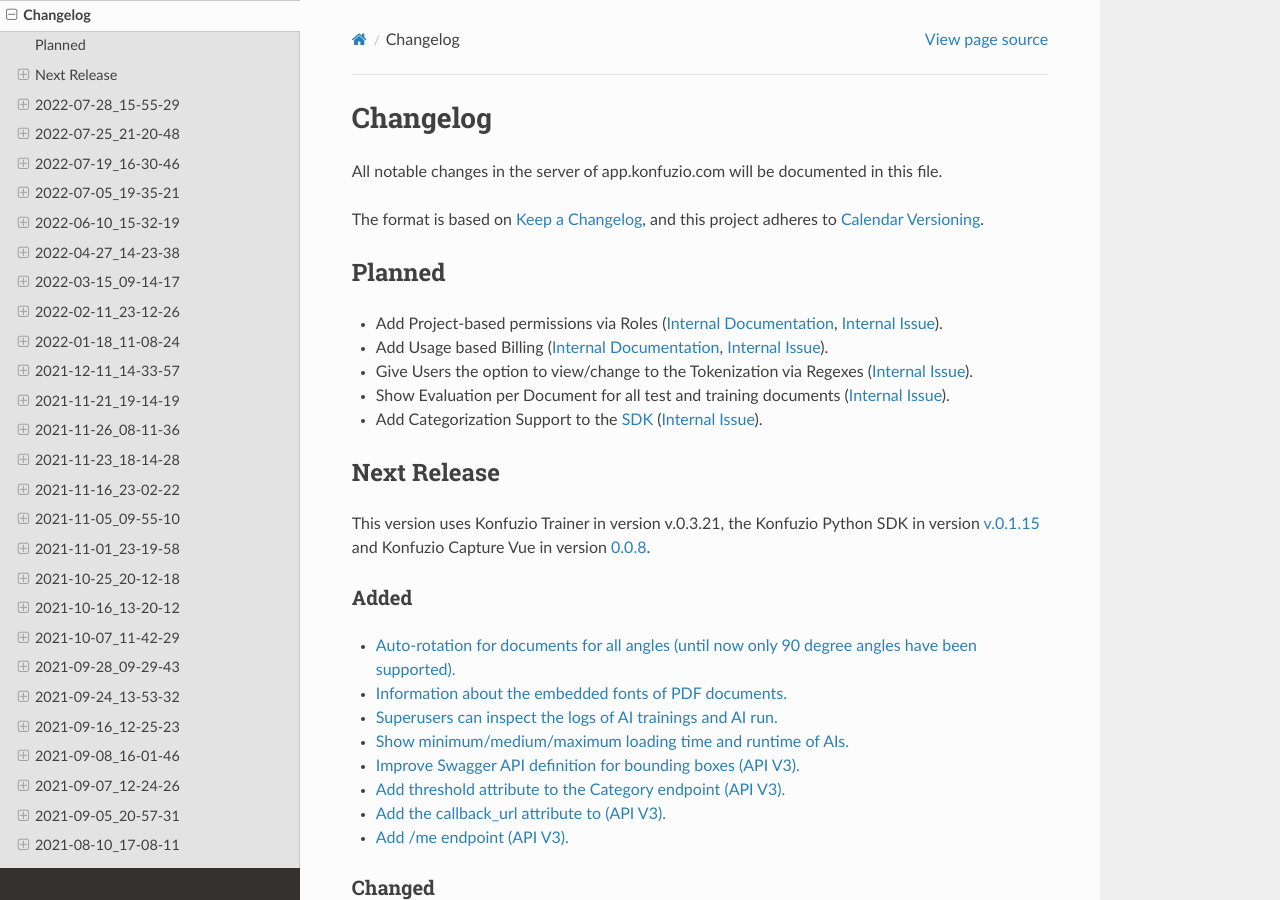
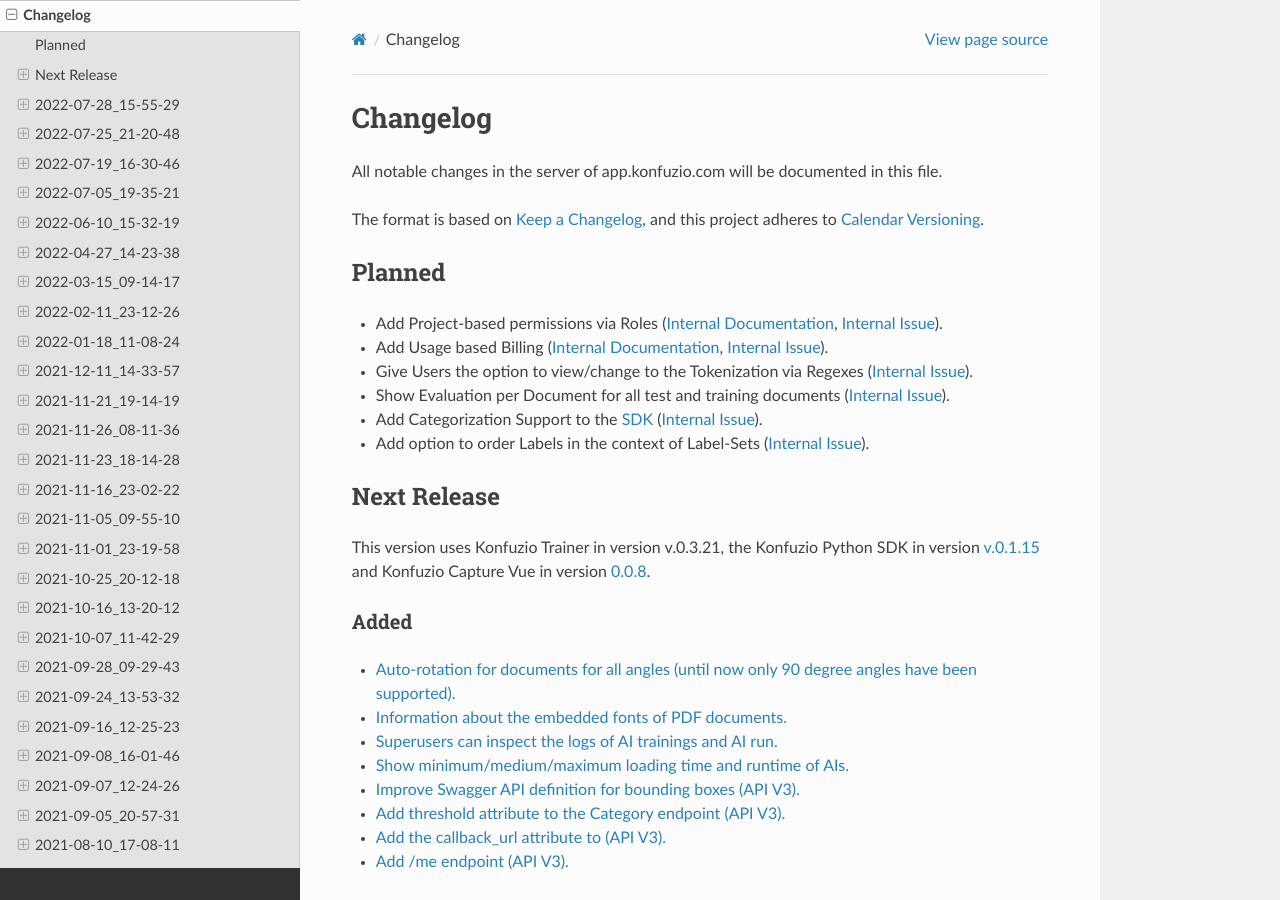
Before and after one commit to konfuzio-ai/konfuzio-sdk, a Sphinx documentation site: the page built from docs/web/changelog_app.md, in a window 1280 px wide and 900 px high. Built offline with Sphinx 7.4.7 and the Read the Docs theme 2.0.0, drawn with Linux system fonts in a browser that asks for light colours.

Commit message:
Update changelog_app.md

```diff
--- a/docs/web/changelog_app.md
+++ b/docs/web/changelog_app.md
@@ -17,6 +17,7 @@
 - Give Users the option to view/change to the Tokenization via Regexes ([Internal Issue](https://gitlab.com/konfuzio/objectives/-/issues/9271)).
 - Show Evaluation per Document for all test and training documents ([Internal Issue](https://gitlab.com/konfuzio/objectives/-/issues/9242)).
 - Add Categorization Support to the [SDK](https://github.com/konfuzio-ai/konfuzio-sdk/) ([Internal Issue](https://gitlab.com/konfuzio/objectives/-/issues/9481)).
+- Add option to order Labels in the context of Label-Sets ([Internal Issue](https://gitlab.com/konfuzio/objectives/-/issues/8932])).
 
 ## Next Release
 
```
